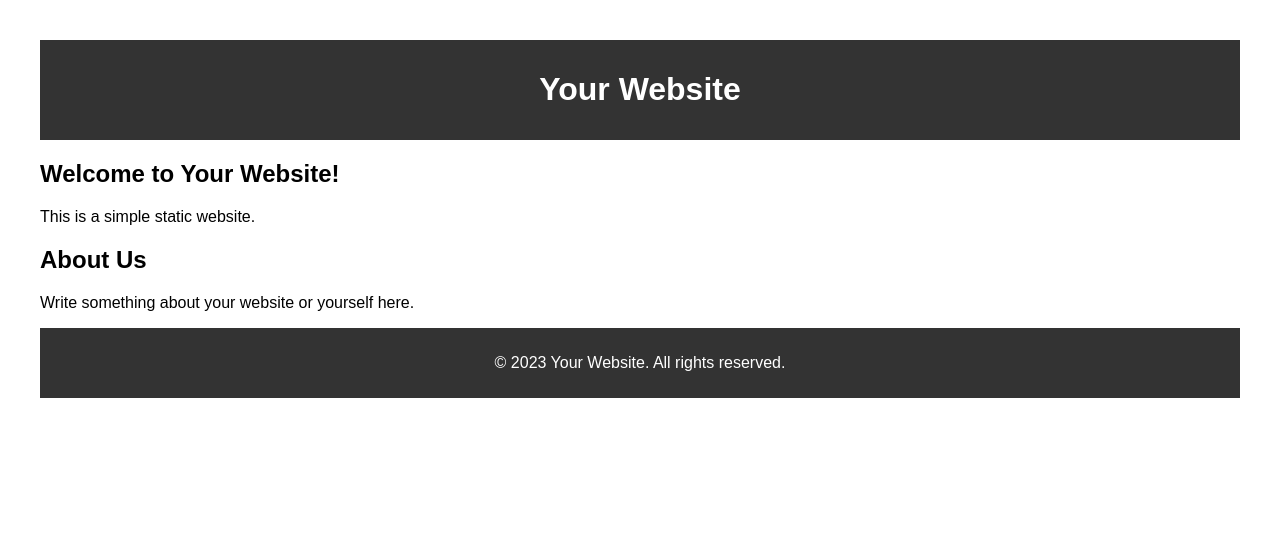
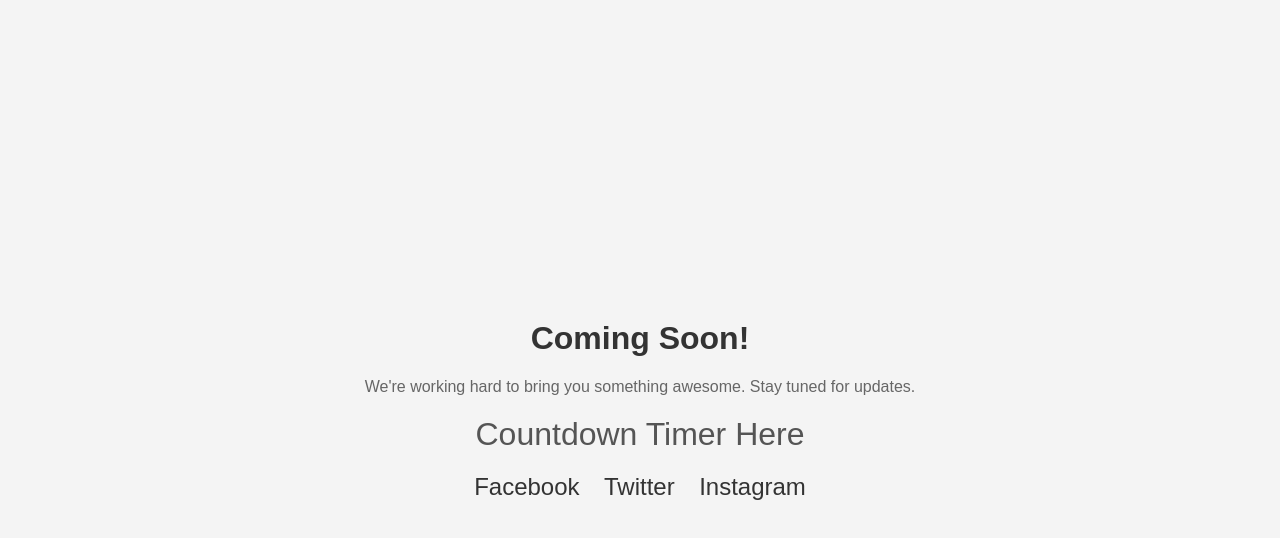
Before and after one commit to sammy44z/sammy44z.github.io, a plain HTML site: page index.html.html in a window 1280 px wide. Drawn offline with Linux system fonts and the light colour scheme.

Commit message:
main coming soon changes

```diff
--- a/index.html.html
+++ b/index.html.html
@@ -1,57 +1,71 @@
 <!DOCTYPE html>
 <html lang="en">
+
 <head>
     <meta charset="UTF-8">
     <meta name="viewport" content="width=device-width, initial-scale=1.0">
-    <title>Your Website Title</title>
+    <title>Coming Soon</title>
     <style>
         body {
-            font-family: Arial, sans-serif;
-            margin: 20px;
-            padding: 20px;
+            font-family: 'Arial', sans-serif;
+            background-color: #f4f4f4;
+            margin: 0;
+            padding: 0;
+            display: flex;
+            align-items: center;
+            justify-content: center;
+            height: 100vh;
+            text-align: center;
         }
 
-        header, footer {
-            background-color: #333;
-            color: #fff;
-            text-align: center;
-            padding: 10px;
+        .container {
+            max-width: 600px;
+            margin: 0 auto;
         }
 
-        main {
+        h1 {
+            color: #333;
+        }
+
+        p {
+            color: #666;
+        }
+
+        .countdown {
+            font-size: 2em;
             margin-top: 20px;
+            color: #555;
+        }
+
+        .social-icons {
+            margin-top: 20px;
+        }
+
+        .social-icons a {
+            display: inline-block;
+            margin: 0 10px;
+            color: #333;
+            text-decoration: none;
+            font-size: 1.5em;
+        }
+
+        .social-icons a:hover {
+            color: #ff4500;
         }
     </style>
 </head>
+
 <body>
+    <div class="container">
+        <h1>Coming Soon!</h1>
+        <p>We're working hard to bring you something awesome. Stay tuned for updates.</p>
+        <div class="countdown">Countdown Timer Here</div>
+        <div class="social-icons">
+            <a href="#" target="_blank">Facebook</a>
+            <a href="#" target="_blank">Twitter</a>
+            <a href="#" target="_blank">Instagram</a>
+        </div>
+    </div>
+</body>
 
-    <header>
-        <h1>Your Website</h1>
-    </header>
-
-    <main>
-        <section>
-            <h2>Welcome to Your Website!</h2>
-            <p>This is a simple static website.</p>
-        </section>
-
-        <section>
-            <h2>About Us</h2>
-            <p>Write something about your website or yourself here.</p>
-        </section>
-    </main>
-
-    <footer>
-        <p>&copy; 2023 Your Website. All rights reserved.</p>
-    </footer>
-
-</body>
 </html>
-
-<!-- <!DOCTYPE html>
-<html>
-<body>
-<h1>Hello World</h1>
-<p>I'm hosted with GitHub Pages.</p>
-</body>
-</html> -->
```
